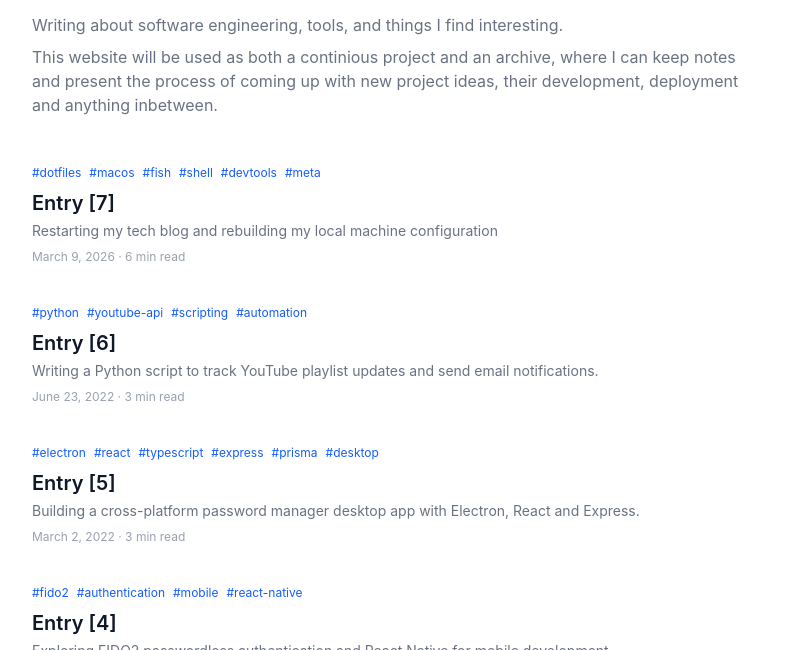
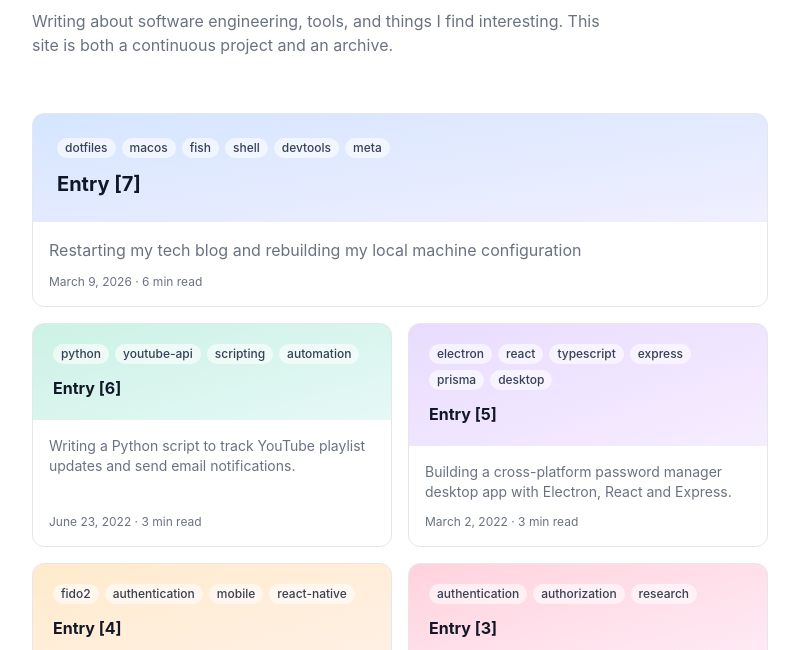
Before and after one commit to stoykotolev/stoykos-ledger, an Astro site: page / in a window 1280 px wide. Shown: the part 150-800 px from the top of the page, without its empty margins (240-1039 px from the left). Built offline with nearby package versions, Linux system fonts and the light colour scheme; Astro itself is replaced by a stand-in of ours; some packages are replaced by stand-ins of ours.

Commit message:
feat(home): Home page improvements

```diff
--- a/src/pages/index.astro
+++ b/src/pages/index.astro
@@ -6,51 +6,82 @@ import { formatDate, readingTime } from "../lib/utils";
 const posts = (await getCollection("posts", ({ data }) => !data.draft)).sort(
   (a, b) => b.data.date.valueOf() - a.data.date.valueOf(),
 );
+
+const tagGradients: Record<string, string> = {};
+const gradients = [
+  "from-blue-500/20 to-indigo-500/10 dark:from-blue-500/15 dark:to-indigo-500/5",
+  "from-emerald-500/20 to-teal-500/10 dark:from-emerald-500/15 dark:to-teal-500/5",
+  "from-violet-500/20 to-purple-500/10 dark:from-violet-500/15 dark:to-purple-500/5",
+  "from-amber-500/20 to-orange-500/10 dark:from-amber-500/15 dark:to-orange-500/5",
+  "from-rose-500/20 to-pink-500/10 dark:from-rose-500/15 dark:to-pink-500/5",
+  "from-cyan-500/20 to-sky-500/10 dark:from-cyan-500/15 dark:to-sky-500/5",
+];
+let gi = 0;
+
+posts.forEach((post) => {
+  const t = post.data.tags[0];
+  if (t && !tagGradients[t]) {
+    tagGradients[t] = gradients[gi % gradients.length];
+    gi++;
+  }
+});
 ---
 
 <Base title="stoykotolev.com — Technical Blog">
   <section>
-    <div class="flex flex-col gap-2">
-      <h1 class="text-3xl font-bold tracking-tight mb-2">Hi, I'm Stoyko</h1>
-      <p class="text-gray-500 dark:text-gray-400">
+    <div class="mb-14">
+      <h1 class="text-3xl font-bold tracking-tight mb-3">Hi, I'm Stoyko</h1>
+      <p class="text-gray-500 dark:text-gray-400 max-w-xl">
         Writing about software engineering, tools, and things I find
-        interesting.
-      </p>
-      <p class="text-gray-500 dark:text-gray-400 mb-12">
-        This website will be used as both a continious project and an archive,
-        where I can keep notes and present the process of coming up with new
-        project ideas, their development, deployment and anything inbetween.
+        interesting. This site is both a continuous project and an archive.
       </p>
     </div>
-    <div class="space-y-10">
-      {
-        posts.map((post) => (
-          <article class="group">
-            <a href={`/blog/${post.slug}`} class="block">
-              <div class="flex flex-wrap gap-2 mb-2">
+
+    <div class="grid grid-cols-1 sm:grid-cols-2 gap-4">
+      {posts.map((post, i) => {
+        const gradient = tagGradients[post.data.tags[0]] ?? gradients[0];
+        const isWide = i === 0;
+        return (
+          <a
+            href={`/blog/${post.slug}`}
+            class:list={[
+              "group flex flex-col rounded-xl overflow-hidden border border-gray-200 dark:border-gray-800 hover:border-gray-300 dark:hover:border-gray-700 hover:shadow-lg dark:hover:shadow-gray-900/40 transition-all duration-200",
+              isWide && "sm:col-span-2",
+            ]}
+          >
+            <div class={`bg-gradient-to-br ${gradient} ${isWide ? "p-6" : "p-5"}`}>
+              <div class="flex flex-wrap gap-1.5 mb-3">
                 {post.data.tags.map((tag) => (
-                  <span class="text-xs text-blue-600 dark:text-blue-400">
-                    #{tag}
+                  <span class="text-xs font-medium px-2 py-0.5 rounded-full bg-white/60 dark:bg-gray-950/40 text-gray-700 dark:text-gray-300">
+                    {tag}
                   </span>
                 ))}
               </div>
-              <h2 class="text-xl font-semibold group-hover:text-blue-600 dark:group-hover:text-blue-400 transition-colors mb-1">
+              <h3 class:list={[
+                "font-bold group-hover:text-blue-600 dark:group-hover:text-blue-400 transition-colors",
+                isWide ? "text-xl" : "text-base",
+              ]}>
                 {post.data.title}
-              </h2>
-              <p class="text-gray-500 dark:text-gray-400 text-sm mb-2">
+              </h3>
+            </div>
+            <div class="p-4 flex flex-col flex-1">
+              <p class:list={[
+                "text-gray-500 dark:text-gray-400 mb-3",
+                isWide ? "text-base" : "text-sm line-clamp-2",
+              ]}>
                 {post.data.description}
               </p>
-              <p class="text-xs text-gray-400 dark:text-gray-500">
+              <p class="text-xs text-gray-500 dark:text-gray-400 mt-auto">
                 <time datetime={post.data.date.toISOString()}>
                   {formatDate(post.data.date)}
                 </time>
                 {" · "}
                 {readingTime(post.body)} min read
               </p>
-            </a>
-          </article>
-        ))
-      }
+            </div>
+          </a>
+        );
+      })}
     </div>
   </section>
 </Base>
```
